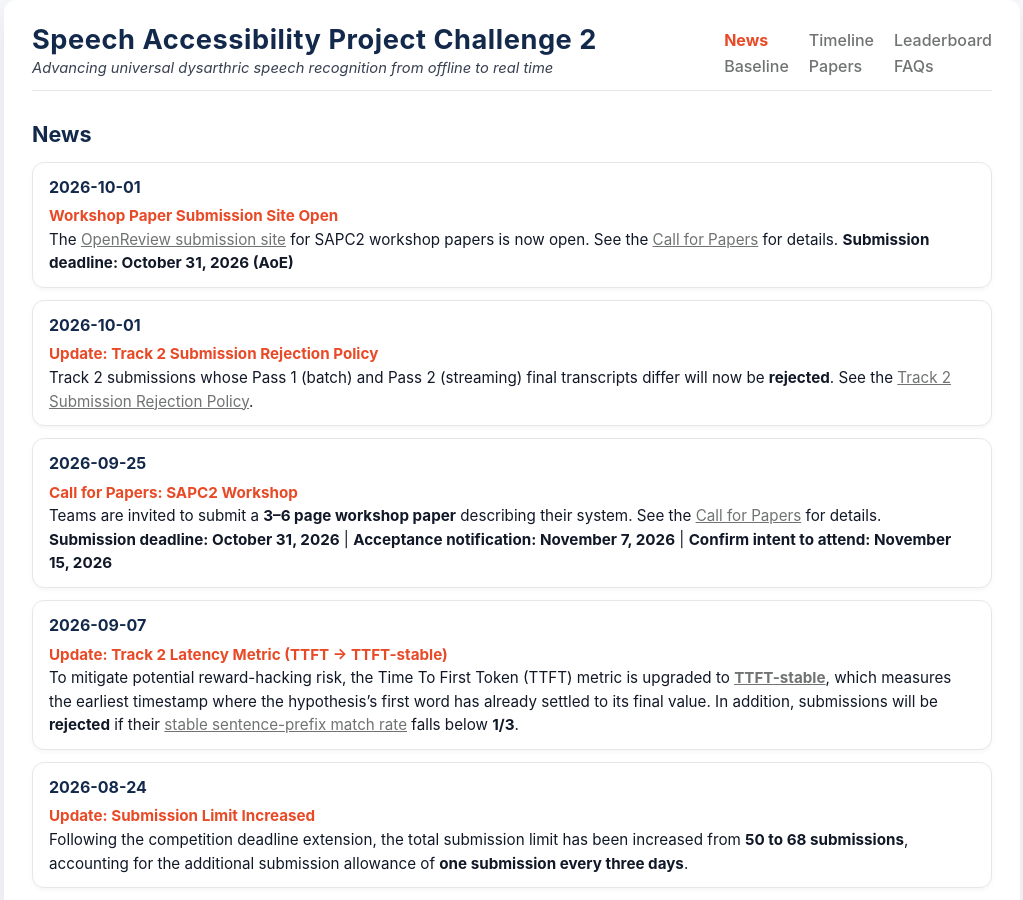
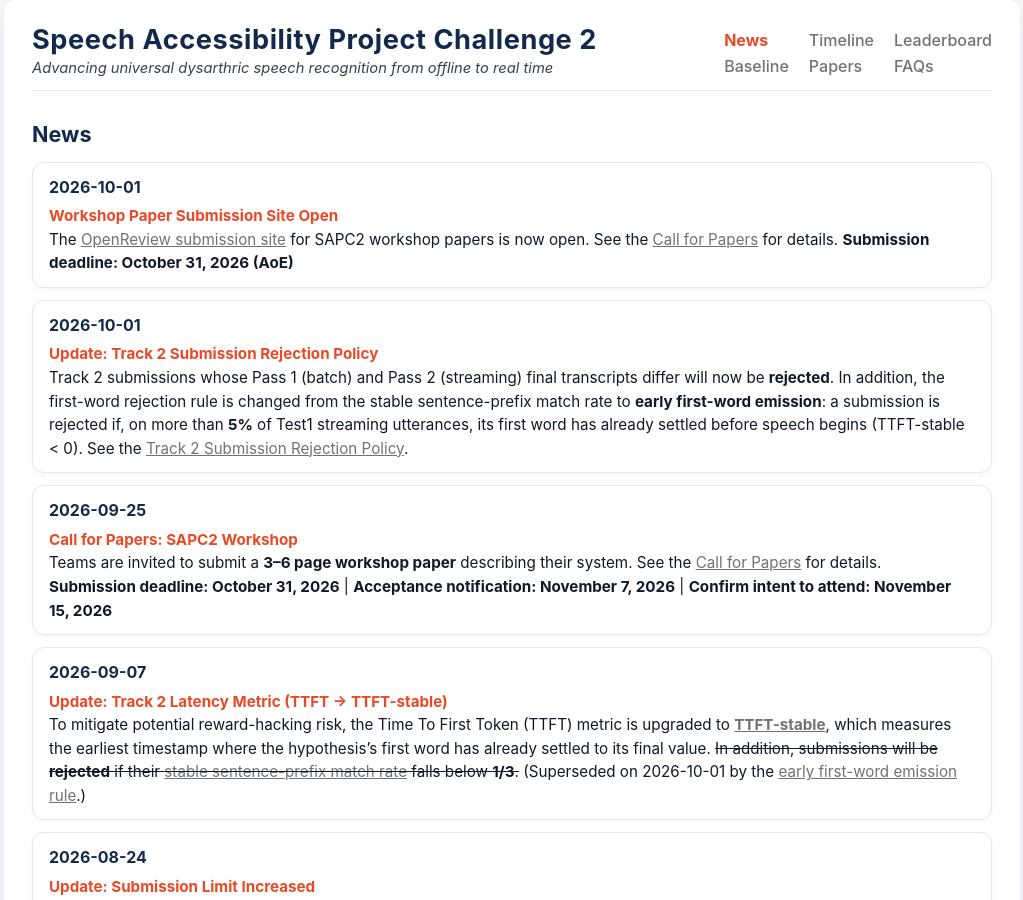
Before and after one commit to xiuwenz2/SAPC2-website, a Jekyll site: the page built from pages/news.md, in a window 1280 px wide and 900 px high. Shown: the whole window, without its empty margins (128-1151 px from the left). Built offline with Jekyll 4.4.1, drawn with Linux system fonts in a browser that asks for light colours.

Commit message:
update track2 rejection rules

```diff
--- a/pages/news.md
+++ b/pages/news.md
@@ -24,7 +24,10 @@ permalink: /news/
   <div class="news-text">
     <strong><span style="color: #E84A27;">Update: Track 2 Submission Rejection Policy</span></strong><br>
     Track 2 submissions whose Pass 1 (batch) and Pass 2 (streaming) final transcripts differ will now be
-    <strong>rejected</strong>. See the
+    <strong>rejected</strong>. In addition, the first-word rejection rule is changed from the stable
+    sentence-prefix match rate to <strong>early first-word emission</strong>: a submission is rejected if,
+    on more than <strong>5%</strong> of Test1 streaming utterances, its first word has already settled
+    before speech begins (TTFT-stable &lt; 0). See the
     <a href="{{ site.baseurl }}/#track2-reject-policy">Track 2 Submission Rejection Policy</a>.
   </div>
 </div>
@@ -48,9 +51,10 @@ permalink: /news/
     To mitigate potential reward-hacking risk, the Time To First Token (TTFT) metric is upgraded to
     <a href="https://github.com/xiuwenz2/SAPC-template/blob/d96ef4872694f56688efdce884d5751ee5916e26/utils/compute_latency.py#L111"><strong>TTFT-stable</strong></a>, which measures the earliest timestamp
     where the hypothesis’s first word has already settled to its final value.
-    In addition, submissions will be <strong>rejected</strong> if their
+    <s>In addition, submissions will be <strong>rejected</strong> if their
     <a href="https://github.com/xiuwenz2/SAPC-template/blob/main/utils/stable_sentence_prefix_match.py">stable sentence-prefix match rate</a>
-    falls below <strong>1/3</strong>.
+    falls below <strong>1/3</strong>.</s> (Superseded on 2026-10-01 by the
+    <a href="{{ site.baseurl }}/#track2-reject-policy">early first-word emission rule</a>.)
   </div>
 </div>
 
```
Also changed, not shown: index.md (+2 -1 lines).
